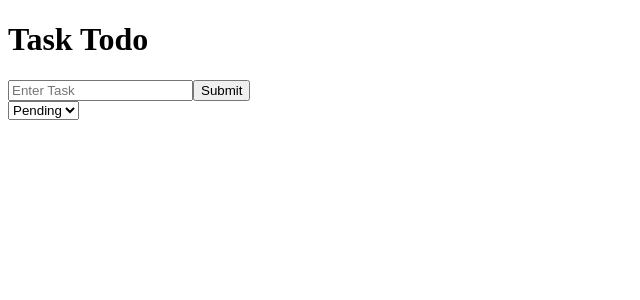
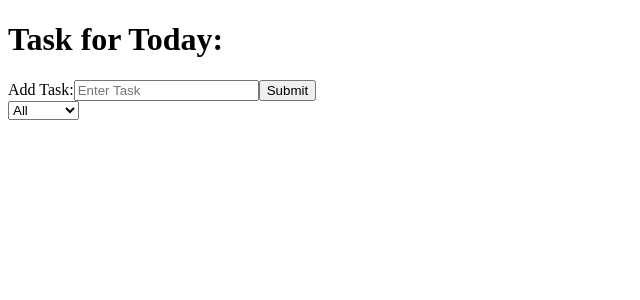
Before and after one commit to nelly02d/Todo, a React (Create React App) app: page / in a window 1280 px wide. Shown: the top 300 px of the page, without its empty margins (0-640 px from the left). Built offline with nearby package versions, Linux system fonts and the light colour scheme.

Commit message:
resolve the issue on filtering todo by putting conditonal styles on todo list label

```diff
--- a/src/App.css
+++ b/src/App.css
@@ -1,7 +1,7 @@
-.strike {
+.completed {
   text-decoration: line-through;
 }
 
-.todo {
+.pending {
   text-decoration: none;
 }
--- a/src/App.js
+++ b/src/App.js
@@ -1,36 +1,51 @@
 import { useState } from "react";
-import AddTodo from "./components/AddTodo";
-import TodoInfo from "./components/TodoInfo";
-import QueryTodo from "./components/QueryTodo";
+import TodoForm from "./components/TodoForm";
+import TodoList from "./components/TodoList";
+import TodoFilter from "./components/TodoFilter";
 import "./App.css";
 
 function App() {
   //Holds todolist array
   const [todoList, setTodoList] = useState([]);
-  const [query, setQuery] = useState(null);
+  const [query, setQuery] = useState('all')
 
-  // const filteredTodo = todoList.filter(item => item.todo)
+  // const todoSearch = todoList.filter(todo => {
+  //   switch(query) {
+  //     case 'completed':
+  //       return todo.isComplete === true;
+  //     case 'pending':
+  //       return todo.isComplete === false;
+  //     default:
+  //       return todo.todo
+  //   }
+  // });
 
   return (
     <div className="App">
       <header>
-        <h1>Task Todo</h1>
+        <h1>Task for Today:</h1>
       </header>
-      <AddTodo
-        todos = {myTodo => setTodoList([...todoList, myTodo])}
-        todoList={todoList}
-      />
-     <QueryTodo
-      query={query}
-      onQueryChange={myQuery => setQuery(myQuery)}
-     />
+
+      <div className="form-container">
+        <TodoForm
+          todos = {myTodo => setTodoList([...todoList, myTodo])}
+          todoList = {todoList}
+        />
+        <TodoFilter
+          selectedValue={(myQuery) => setQuery(myQuery)}
+        />
+      </div>
+
       <div>
-        { todoList.map((todo, id) => (
-          <TodoInfo
+        { todoList.map((todo) => (
+          <TodoList
             todo={todo}
-            key={id}
+            key={todo.id}
             deleteTodo={
-              todoId => setTodoList(todoList.filter((todo) => todo !== todoId))}
+              (todoId) => setTodoList(todoList.filter((todo) => todo.id !== todoId))
+            }
+            handleFilter={todo.isComplete}
+            query={query}
           />
         ))}
       </div>
--- a/src/components/AddTodo.js
+++ /dev/null
@@ -1,33 +0,0 @@
-import { useState } from "react";
-
-function AddTodo({ todos }) {
-  //to clear todo
-  const clearTodo = ''
-
-  const [todoInput, setTodoInput] = useState(clearTodo);
-  //Todo function information
-  const setTodo = (e) => {
-    e.preventDefault();
-    //Send todo information
-    todos(todoInput);
-    //Set to clear input fiealds
-    setTodoInput(clearTodo)
-  }
-
-  return (
-    <div className="form-container">
-      <form onSubmit={setTodo}>
-        <label>
-          <input
-            value={todoInput}
-            onChange={event => setTodoInput(event.target.value)}
-            placeholder="Enter Task"
-          />
-        </label>
-        <input type="submit"/>
-      </form>
-    </div>
-  )
-}
-
-export default AddTodo;
--- a/src/components/QueryTodo.js
+++ /dev/null
@@ -1,14 +0,0 @@
-
-function QueryTodo({ query }) {
-
-  return (
-    <label>
-      <select defaultValue="pending" onChange={(event) => event.target.value}>
-        <option value="pending">Pending</option>
-        <option value="done">Done</option>
-      </select>
-    </label>
-  )
-}
-
-export default QueryTodo;
--- /dev/null
+++ b/src/components/TodoFilter.js
@@ -0,0 +1,12 @@
+function TodoFilter({ selectedValue, query }) {
+
+  return (
+    <select value={query} onChange={(e) => selectedValue(e.target.value)} >
+      <option value="all">All</option>
+      <option value="pending">Pending</option>
+      <option value="completed">Done</option>
+    </select>
+  )
+};
+
+export default TodoFilter;
--- /dev/null
+++ b/src/components/TodoForm.js
@@ -0,0 +1,35 @@
+import { useState } from "react";
+
+function TodoForm({ todos, todoList }) {
+  const [todoInput, setTodoInput] = useState('');
+
+  //Setting todo Data
+  const publishTodo = (event) => {
+    event.preventDefault()
+
+    const todoInfo = {
+      id: todoList.length + 1,
+      todo: todoInput,
+      isComplete: false
+    }
+
+    todos(todoInfo)
+    setTodoInput('')
+  }
+
+  return (
+    <form onSubmit={publishTodo}>
+      <label>
+        Add Task:
+        <input
+          value={todoInput}
+          onChange={event => setTodoInput(event.target.value)}
+          placeholder="Enter Task"
+        />
+      </label>
+      <input type="submit"/>
+    </form>
+  )
+};
+
+export default TodoForm;
--- a/src/components/TodoInfo.js
+++ /dev/null
@@ -1,23 +0,0 @@
-import { FontAwesomeIcon } from "@fortawesome/react-fontawesome";
-import { faTrashCan } from "@fortawesome/free-solid-svg-icons"
-import { useState } from "react";
-
-function TodoInfo({ todo, id, deleteTodo, done}) {
-
-  const [checked, setchecked] = useState(false)
-
-  return (
-    <label className={"" + (checked ? "strike" : "todo")}>
-      <input
-      type="checkbox"
-      key={id}
-      onChange={(e) => setchecked(e.target.checked)}
-      value={done}
-      />
-      {todo}
-      <FontAwesomeIcon icon={faTrashCan} onClick={() => {deleteTodo(todo)}}/>
-    </label>
-  )
-}
-
-export default TodoInfo;
--- /dev/null
+++ b/src/components/TodoList.js
@@ -0,0 +1,42 @@
+import { FontAwesomeIcon } from "@fortawesome/react-fontawesome";
+import { faTrashCan } from "@fortawesome/free-solid-svg-icons";
+import { useReducer } from "react";
+
+function TodoList({ todo, deleteTodo, query }) {
+  const [checked, toggle] = useReducer(
+    (checked) => !checked,
+    false
+  );
+
+  const styles = {
+    completed: {
+      display: 'flex'
+    },
+    pending: {
+      display: 'flex'
+    },
+    all: {
+      display: 'flex'
+    }
+  }
+
+  todo.isCompleted = checked
+
+  return (
+    <label
+    className={"all " + (checked ? "completed" : "pending")}
+    style={query === 'completed' && todo.isCompleted === true ? styles.completed :
+    query === 'pending' && todo.isCompleted === false ? styles.pending :
+    query === 'all' ? styles.all : {display: 'none'}}
+    >
+      <input
+      type="checkbox"
+      onChange={toggle}
+      />
+      {todo.todo}
+      <FontAwesomeIcon icon={faTrashCan} onClick={() => {deleteTodo(todo.id)}}/>
+    </label>
+  )
+};
+
+export default TodoList;
```
